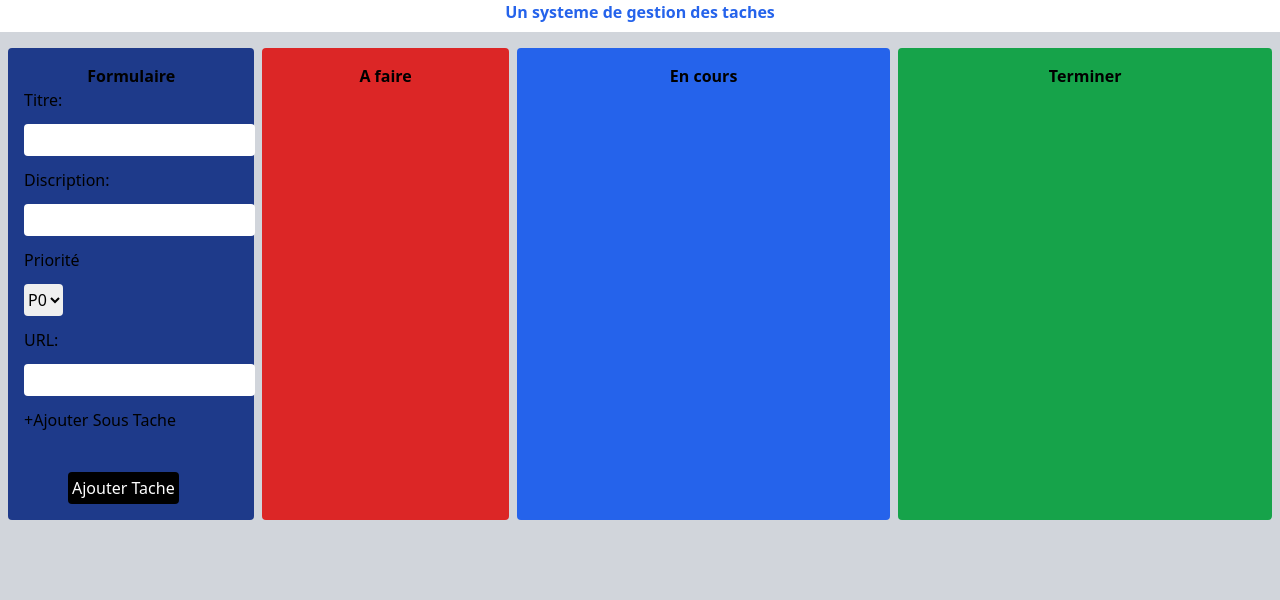
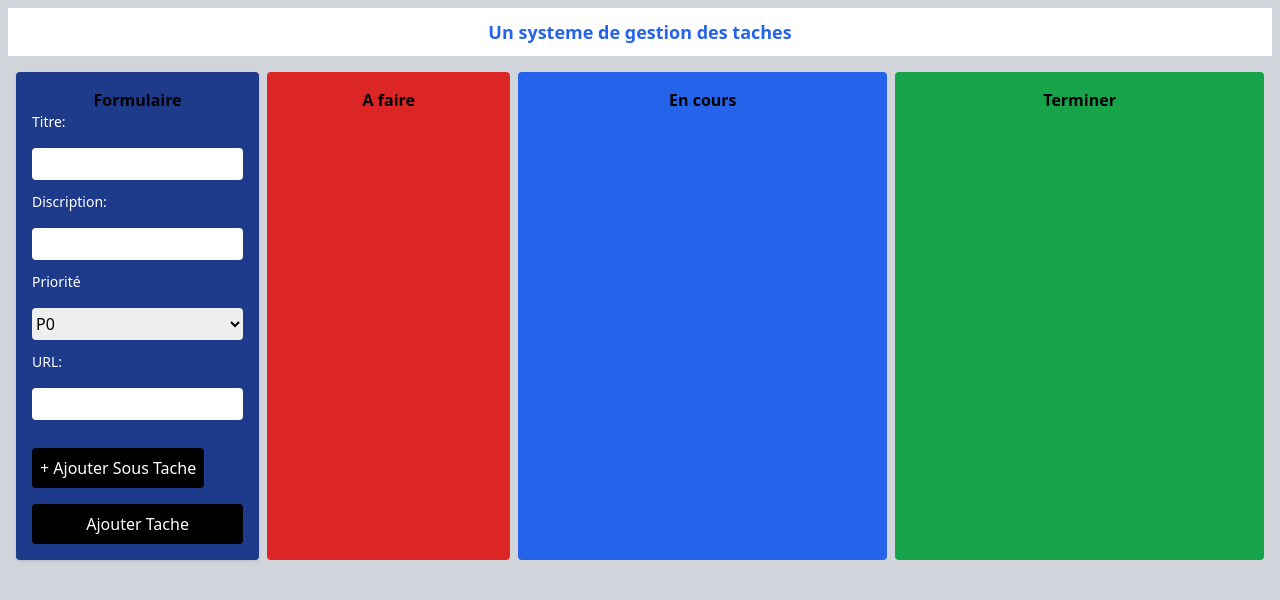
Before and after one commit to AZIZABADA10/To_do, a plain HTML site: page index.html in a window 1280 px wide. Drawn offline with nearby package versions, Linux system fonts and the light colour scheme.

Commit message:
add: la mise en place d'un interface utilisateur résponsive via tailwind css

```diff
--- a/index.html
+++ b/index.html
@@ -12,47 +12,49 @@
 </head>
 
 <body class="bg-gray-300">
-    <main class="grid grid-cols-10 gap-2">
-        <header class="col-span-10 h-8   text-blue-600 font-bold bg-white text-center">Un systeme de gestion des taches
+    <main class="grid grid-cols-10 gap-2 container mx-auto p-2">
+        <header class="col-span-10 h-12 text-blue-600 font-bold bg-white text-center flex items-center justify-center text-lg"> Un systeme de gestion des taches
         </header>
         <section class="col-span-10 grid grid-cols-10 gap-2 p-2">
-            <div class="col-span-2 bg-blue-900 rounded p-4">
+            <div class="col-span-10 md:col-span-2 bg-blue-900 rounded p-4 shadow">
                 <h2 class="text-center text-black font-bold">Formulaire</h2>
                 <form id="formTache">
-                    <label>Titre: </label>
-                    <input type="text" id="titre" class="my-3 h-8 rounded"><br>
-                    <label>Discription: </label>
-                    <input type="text" id="Discription" class="my-3 h-8 rounded"><br>
-                    <label>Priorité</label><br>
-                    <select id="priorite" class="my-3 h-8 rounded">
+                    <label class="block text-sm font-medium text-white mb-1" >Titre: </label>
+                    <input type="text" id="titre" class="w-full my-3 h-8 rounded">
+                    <label class="block text-sm font-medium text-white mb-1">Discription: </label>
+                    <input type="text" id="Discription" class="w-full my-3 h-8 rounded">
+                    <label class="block text-sm font-medium text-white mb-1">Priorité</label>
+                    <select id="priorite" class="w-full my-3 h-8 rounded">
                         <option value="P0">P0</option>
                         <option value="P1">P1</option>
                         <option value="P2">P2</option>
                     </select><br>
-                    <label>URL:</label><br>
-                    <input type="url" name="image" id="UrlImageTache" class="h-8 my-3 rounded"><br>
+                    <label class="block text-sm font-medium text-white mb-1">URL:</label>
+                    <input type="url" name="image" id="UrlImageTache" class="w-full h-8 my-3 rounded"><br>
 
                     <div id="zoneSoutache">
 
                     </div>
-                    <input type="button" id="AjouterSouTcahe" value="+Ajouter Sous Tache" class="mb-8 cursor-pointer"/>
-                    <button type="submit" class="bg-black rounded h-8 p-1 ml-11 mt-2 text-white hover:bg-purple-200">Ajouter Tache</button>
+                    <input type="button" id="AjouterSouTcahe" value="+ Ajouter Sous Tache" class="bg-black w-3/3 mt-4 rounded h-10 text-white hover:bg-purple-600 px-2"/>
+                    <button type="submit" class="bg-black w-full mt-4 rounded h-10 text-white hover:bg-purple-600">Ajouter Tache</button>
                 </form>
 
             </div>
-            <div class="col-span-2 bg-red-600 rounded  font-bold p-4">
+            <div class="col-span-10 md:col-span-2 bg-red-600 rounded  font-bold p-4">
                 <h2 class="text-center">A faire</h2>
                 <div id="listeAfaire">
                 </div>
             </div>
-            <div class="col-span-3 bg-blue-600 rounded  font-bold p-4">
+            <div class="col-span-10 md:col-span-3 bg-blue-600 rounded  font-bold p-4">
                 <h2 class="text-center">En cours</h2>
             </div>
-            <div class="col-span-3 bg-green-600 rounded  font-bold p-4">
+            <div class="col-span-10 md:col-span-3 bg-green-600 rounded  font-bold p-4">
                 <h2 class="text-center">Terminer</h2>
             </div>
         </section>
+
     </main>
+
     <script src="main.js"></script>
 </body>
 
--- a/main.js
+++ b/main.js
@@ -116,7 +116,7 @@ AjouterSouTcahe.addEventListener('click', (e) => {
 
     const label = document.createElement('label');
     label.textContent = 'Sous tache ' + nbrSousTache;
-    label.classList.add('block', 'mt-2');
+    label.classList.add('block', 'mt-2','block', 'text-sm', 'font-medium' ,'text-white', 'mb-1');
 
     const zone = document.createElement('input');
     zone.type = 'text';
```
